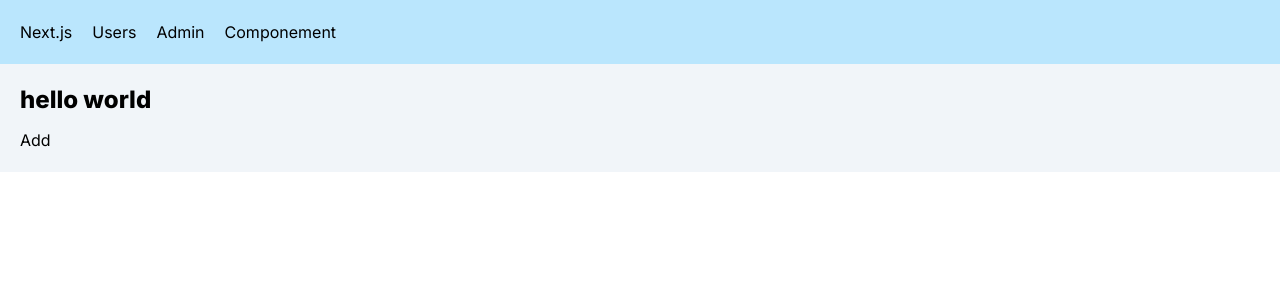
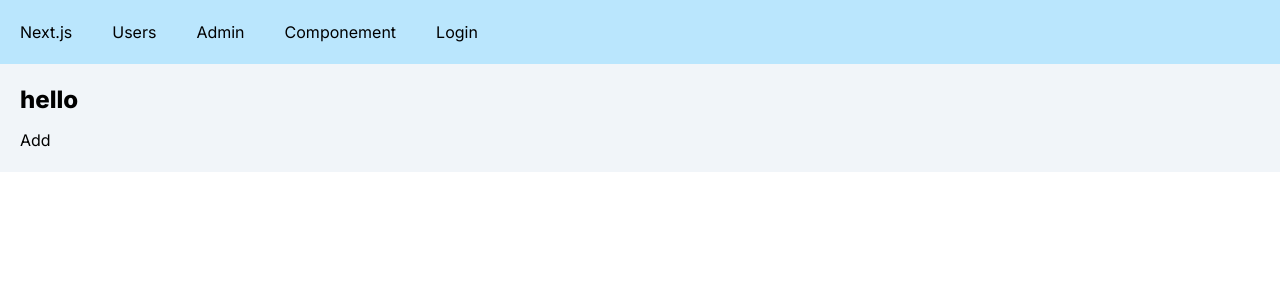
Before and after one commit to gukki-hl/next-app, a Next.js app: page / in a window 1280 px wide. Shown: the top 300 px of the page. Built offline with nearby package versions, Linux system fonts and the light colour scheme; no server answers.

Commit message:
1,安装设置 Next Auth 2,配置Google Provider 3,理解授权会话4，获取客户端session 5，获取服务器session 5，设置退出登录 6，使用middleware中间件保护路由

```diff
--- a/app/NavBar.tsx
+++ b/app/NavBar.tsx
@@ -1,22 +1,29 @@
+"use client";
+import { useSession } from "next-auth/react";
 import Link from "next/link";
 import React from "react";
 
 const NavBar = () => {
+  const { status, data: session } = useSession();
+  if (status === "loading") return null;
   return (
     <div>
-      <div className="p-5 bg-sky-200 text-black-200">
-        <Link href="/" className="mr-5">
-          Next.js
-        </Link>
-        <Link href="/users" className="mr-5">
-          Users
-        </Link>
-        <Link href="/admin" className="mr-5">
-          Admin
-        </Link>
-        <Link href="/components" className="mr-5">
-          Componement
-        </Link>
+      <div className="flex p-5 bg-sky-200 text-black-200 space-x-10">
+        <Link href="/">Next.js</Link>
+        <Link href="/users">Users</Link>
+        <Link href="/admin">Admin</Link>
+        <Link href="/components">Componement</Link>
+        {status === "authenticated" && (
+          <div>
+            {session.user?.name}
+            <Link href="/api/auth/signout" className="ml-10">
+              SignOut
+            </Link>
+          </div>
+        )}
+        {status === "unauthenticated" && (
+          <Link href="/api/auth/signin">Login</Link>
+        )}
       </div>
     </div>
   );
--- /dev/null
+++ b/app/api/auth/[...nextauth]/route.ts
@@ -0,0 +1,22 @@
+// 必须最先执行
+import "global-agent/bootstrap";
+
+// 指定代理地址
+process.env.GLOBAL_AGENT_HTTP_PROXY = "http://127.0.0.1:7890";
+process.env.GLOBAL_AGENT_HTTPS_PROXY = "http://127.0.0.1:7890";
+
+import NextAuth from "next-auth";
+import Google from "next-auth/providers/google";
+
+export const authOptions = {
+  providers: [
+    //配置Google登录所需的clientId和clientSecret都从环境变量中读取
+    Google({
+      clientId: process.env.GOOGLE_CLIENT_ID!,
+      clientSecret: process.env.GOOGLE_CLIENT_SECRET!,
+    }),
+  ],
+}
+const handler = NextAuth(authOptions);
+//将handler函数分别导出为GET和POST请求的处理函数，允许同一个handler处理不同HTTP方式的请求
+export { handler as GET, handler as POST };
--- /dev/null
+++ b/app/api/auth/token/route.ts
@@ -0,0 +1,8 @@
+import { getToken } from "next-auth/jwt";
+import { NextRequest, NextResponse } from "next/server";
+
+// 获取当前登录用户的token信息
+export async function GET(request:NextRequest){
+  const token =  await  getToken({req:request})
+  return NextResponse.json(token)
+}
--- /dev/null
+++ b/app/auth/Provider.tsx
@@ -0,0 +1,10 @@
+'use client'
+import React, { ReactNode } from "react";
+import { SessionProvider } from "next-auth/react";
+
+
+const AuthProvider = ({ children }: { children: ReactNode }) => {
+  return <SessionProvider>{children}</SessionProvider>;
+};
+
+export default AuthProvider;
--- a/app/layout.tsx
+++ b/app/layout.tsx
@@ -2,6 +2,7 @@
 import type { Metadata } from "next";
 import { Inter } from "next/font/google";
 import NavBar from "./NavBar";
+import AuthProvider from "./auth/Provider";
 
 const inter = Inter({ subsets: ["latin"] });
 
@@ -18,8 +19,10 @@
   return (
     <html lang="en" data-theme="winter">
       <body className={inter.className}>
-        <NavBar />
-        <main className="bg-slate-100 p-5">{children}</main>
+        <AuthProvider>
+          <NavBar />
+          <main className="bg-slate-100 p-5">{children}</main>
+        </AuthProvider>
       </body>
     </html>
   );
--- a/app/page.tsx
+++ b/app/page.tsx
@@ -1,10 +1,11 @@
-import Link from "next/link";
 import ProductCard from "./components/ProductCard";
-
-export default function Home() {
+import { getServerSession } from "next-auth";
+import { authOptions } from "./api/auth/[...nextauth]/route";
+export default async function Home() {
+  const session = await getServerSession(authOptions)
   return (
     <main>
-      <h1>hello world</h1>
+      <h1>hello {session && <span>{session.user?.name}</span>}</h1>
       <ProductCard/>
     </main>
   );
--- a/package.json
+++ b/package.json
@@ -18,7 +18,9 @@
     "eslint": "9.33.0",
     "eslint-config-next": "15.4.6",
     "fast-sort": "^3.4.1",
+    "global-agent": "^3.0.0",
     "next": "15.4.6",
+    "next-auth": "^4.24.11",
     "next-cloudinary": "^6.16.0",
     "postcss": "^8.4.35",
     "prisma": "^6.14.0",
```
Also changed, not shown: middleware.ts (added, +16 -0 lines), app/api/upload/route.ts (deleted).
